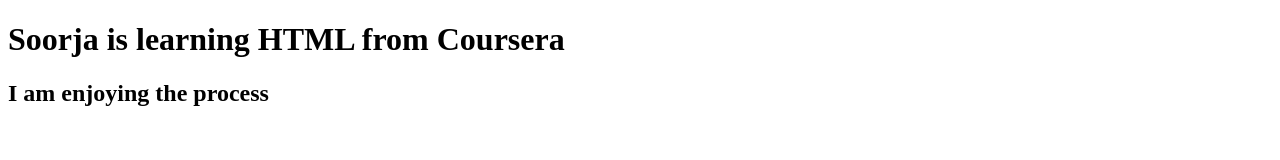
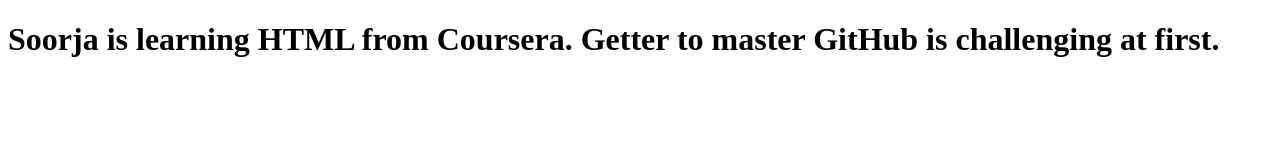
Before and after one commit to soorja/Learning, a plain HTML site: page index.html in a window 1280 px wide. Drawn offline with Linux system fonts and the light colour scheme.

Commit message:
Update index.html
Changing H1 line

```diff
--- a/index.html
+++ b/index.html
@@ -4,7 +4,6 @@
 	<title>Corsera Learning | HTML</title>
 </head>
 <body>
-<h1>Soorja is learning HTML from Coursera</h1>
-<h2>I am enjoying the process</h2>
+<h1>Soorja is learning HTML from Coursera. Getter to master GitHub is challenging at first.</h1>
 </body>
 </html>
```
